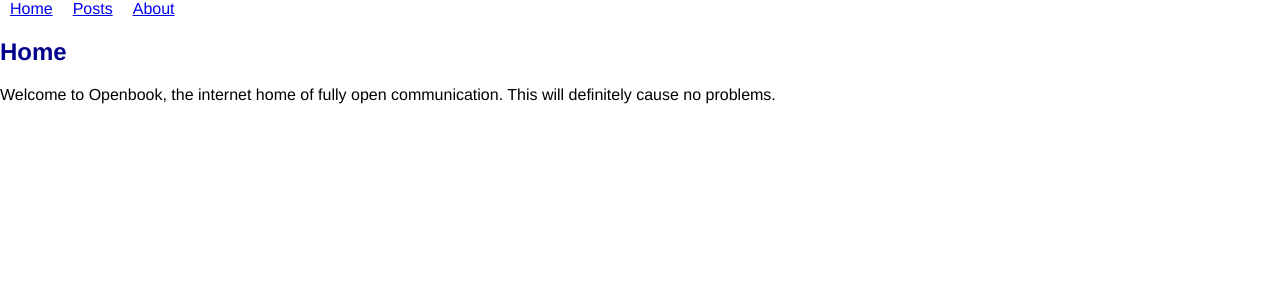
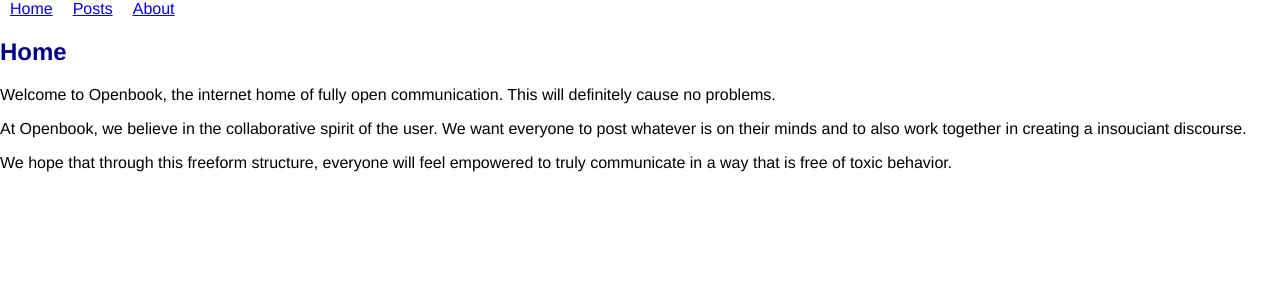
Before and after one commit to samkphillips/OpenBook, a Vue app in the folder client/: page / in a window 1280 px wide. Shown: the top 300 px of the page. Built offline with nearby package versions, Linux system fonts and the light colour scheme.

Commit message:
added to Home and About pages

```diff
--- a/client/src/pages/About.vue
+++ b/client/src/pages/About.vue
@@ -1,6 +1,10 @@
 <template>
   <div>
     <h2>About Us</h2>
+    <p>
+      Openbook is the brainchild of Hayden Anderson, Tyler Jones and Sam
+      Phillips.
+    </p>
   </div>
 </template>
 
@@ -9,3 +13,5 @@ export default {
   name: 'About'
 }
 </script>
+
+<style scoped></style>
--- a/client/src/pages/Home.vue
+++ b/client/src/pages/Home.vue
@@ -1,7 +1,20 @@
 <template>
   <div>
     <h2>Home</h2>
-    <p>Welcome to Openbook, the internet home of fully open communication. This will definitely cause no problems.</p>
+    <p>
+      Welcome to Openbook, the internet home of fully open communication. This
+      will definitely cause no problems.
+    </p>
+    <p>
+      At Openbook, we believe in the collaborative spirit of the user. We want
+      everyone to post whatever is on their minds and to also work together in
+      creating a insouciant discourse.
+    </p>
+
+    <p>
+      We hope that through this freeform structure, everyone will feel empowered
+      to truly communicate in a way that is free of toxic behavior.
+    </p>
   </div>
 </template>
 
```
